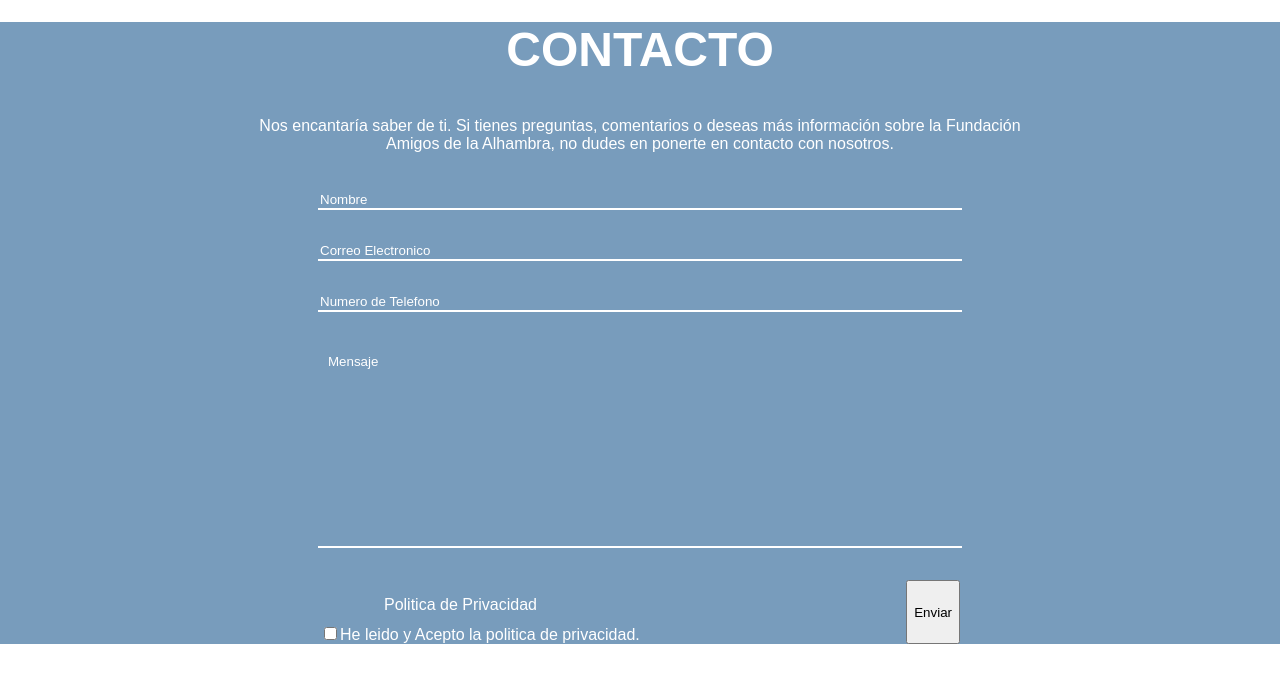
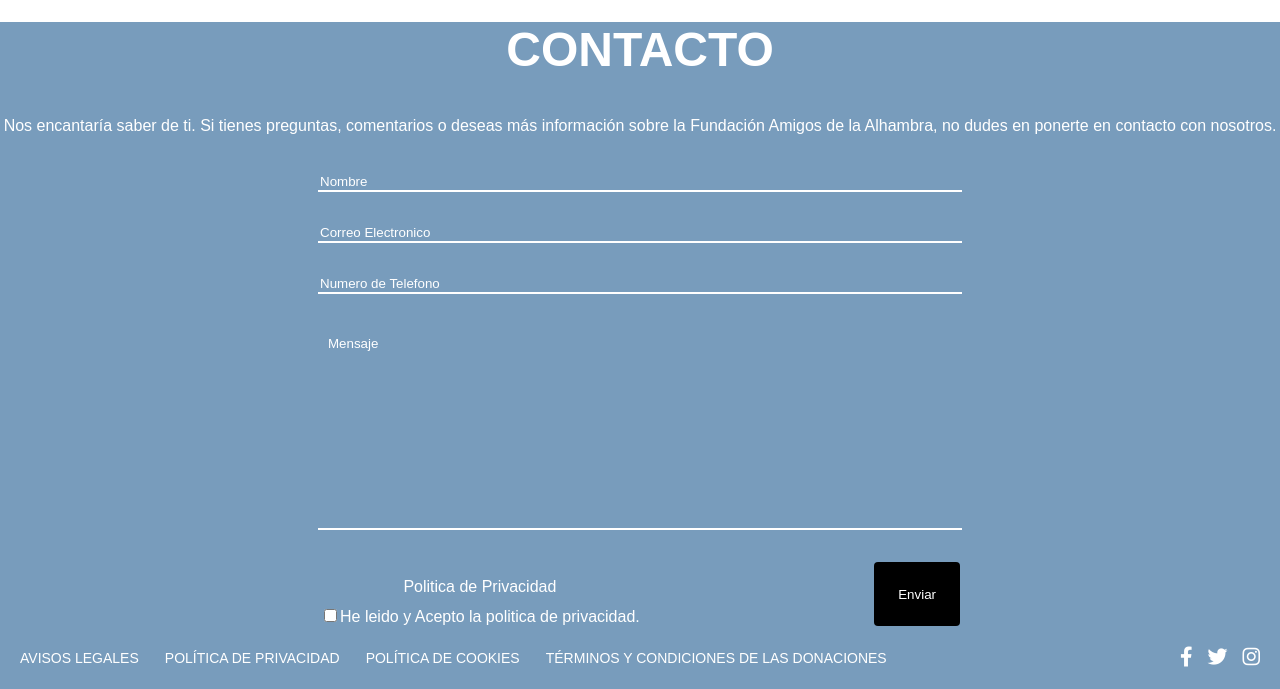
Before and after one commit to danielmartinarnedo/2TDAW_DIW_Practica4_DanielMartinArnedo, a plain HTML site: page index.html in a window 1280 px wide. Shown: the part 3379-4068 px from the top of the page. Before the commit the page ends 4023 px from the top, so only its background shows below. Drawn offline with nearby package versions, Linux system fonts and the light colour scheme.

Commit message:
commit final

```diff
--- a/index.html
+++ b/index.html
@@ -155,6 +155,19 @@
       </form>
     </section>
   </main>
+  <footer>
+    <div class="footerLegal">
+        <a href="#">AVISOS LEGALES</a>
+        <a href="#">POLÍTICA DE PRIVACIDAD</a>
+        <a href="#">POLÍTICA DE COOKIES</a>
+        <a href="#">TÉRMINOS Y CONDICIONES DE LAS DONACIONES</a>
+    </div>
+    <div class="footerSocial">
+        <a href="https://facebook.com" target="_blank" aria-label="Facebook"><i class="fab fa-facebook-f"></i></a>
+        <a href="https://x.com" target="_blank" aria-label="X"><i class="fab fa-twitter"></i></a>
+        <a href="https://instagram.com" target="_blank" aria-label="Instagram"><i class="fab fa-instagram"></i></a>
+    </div>
+</footer>
   <script src="https://cdn.jsdelivr.net/npm/swiper@11/swiper-bundle.min.js"></script>
   <script src="swp.js"></script>
 </body>
--- a/style.css
+++ b/style.css
@@ -99,7 +99,7 @@ footer {
   text-decoration: none;
 }
 .footerSocial a:hover {
-  color: #00aced; /* Adjust hover color */
+  color: #00aced;
 }
 
 
@@ -307,7 +307,6 @@ footer {
 }
 .formulario p{
   justify-self: center;
-  width: 60%;
   margin-bottom: 3%;
 }
 .formulario form{
@@ -345,6 +344,20 @@ footer {
   width: 50%;
   text-align: start !important;
 }
+.formulario input[type=submit]{
+  padding: 0.75rem 1.5rem;
+  background-color: black;
+  color: #fff;
+  border: none;
+  border-radius: 4px;
+  cursor: pointer;
+  transition: background-color 0.3s ease, color 0.3s ease;
+}
+
+.formulario input[type=submit]:hover {
+  background-color: #fff;
+  color: black;
+}
 
 
   /*FUNDACION*/
@@ -354,12 +367,14 @@ footer {
   margin-bottom: 5%;
 }
 #somosFund>div{
-  width: 80%;
   display: flex;
   justify-self: center;
   justify-content: space-around;
   align-items: center;
   margin-bottom: 3%;
+}
+#somosFund>div>p{
+  width: 50%;
 }
 #somosFund img{
   width: 70%;
```
Also changed, not shown: amigo.html (+13 -0 lines), contacto.html (+13 -0 lines), fundacion.html (+14 -1 lines).
